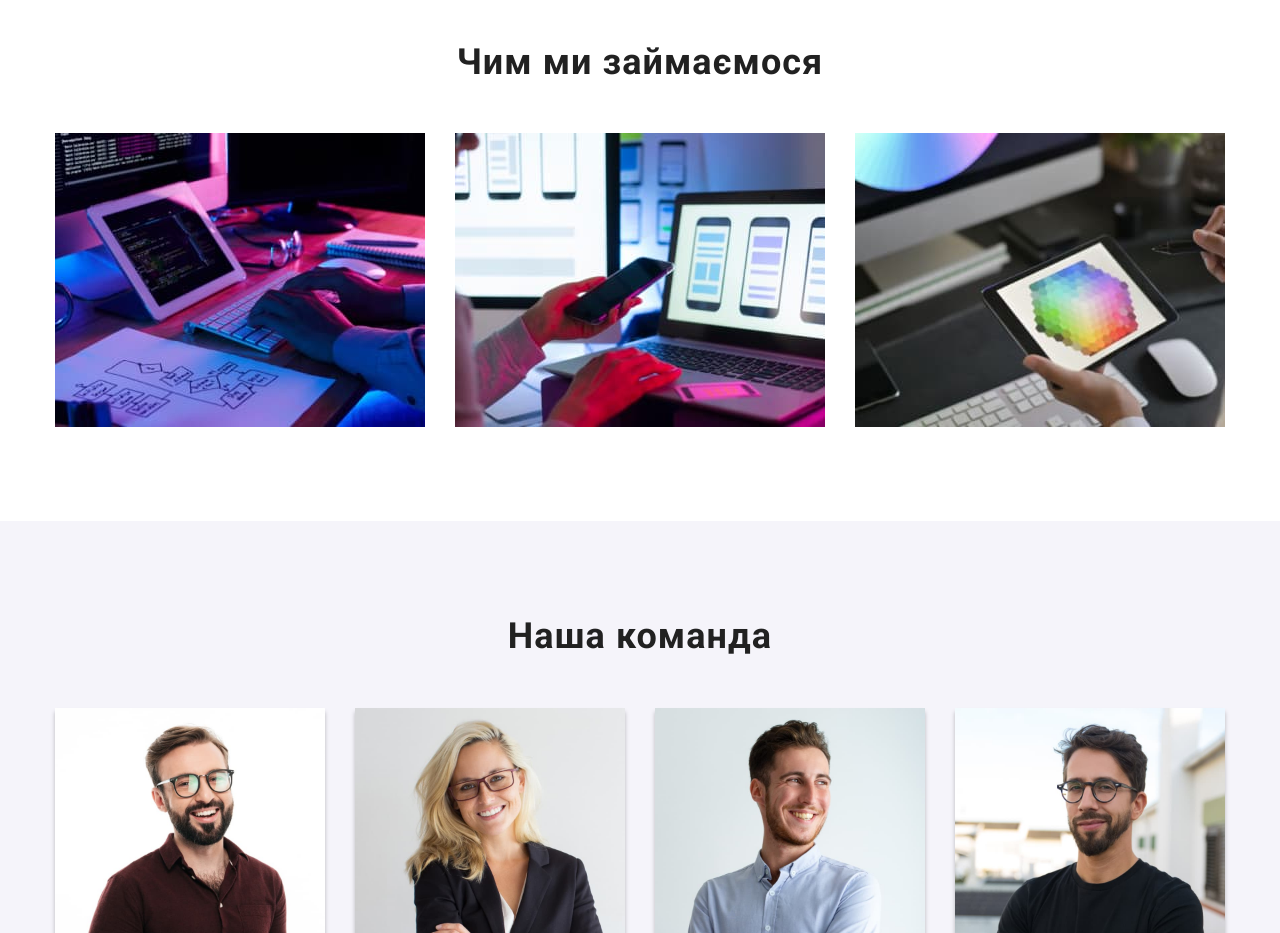
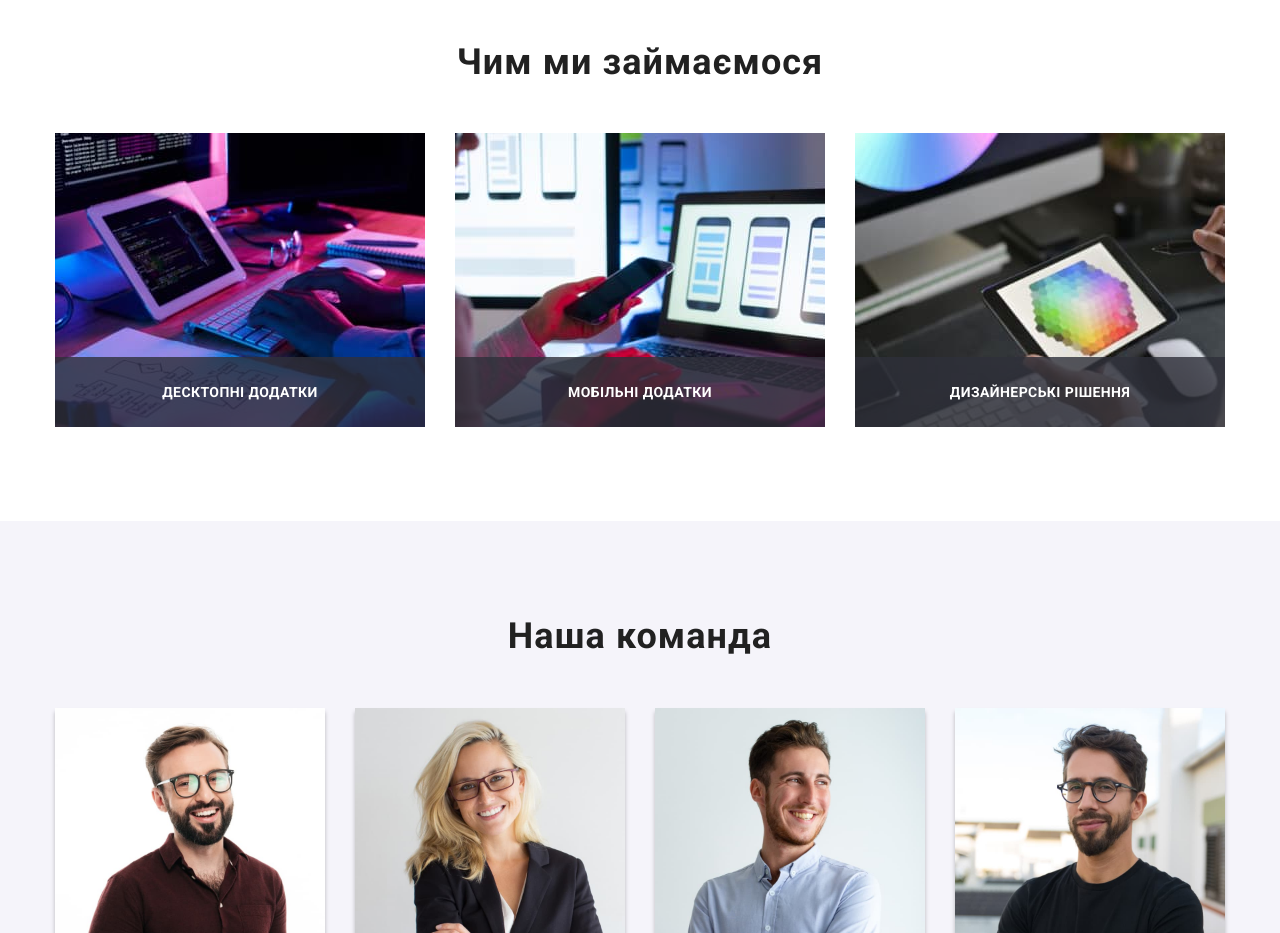
Before and after one commit to Natalucia777/goit-markup-hw-05, a plain HTML site: page index.html in a window 1280 px wide. Shown: the part 1140-2073 px from the top of the page. Drawn offline with nearby package versions, Linux system fonts and the light colour scheme.

Commit message:
benefits section

```diff
--- a/css/styles.css
+++ b/css/styles.css
@@ -46,10 +46,12 @@ img {
 }
 .link {
   color: var(--title-text-color);
+  transition: color 250ms cubic-bezier(0.4, 0, 0.2, 1);
 }
 .link:hover,
 .link:focus {
   color: var(--accent-text-color);
+
 }
 
 
@@ -403,6 +405,7 @@ button.hero-action {
 .activity-sub-list {
   display: flex;
   margin-right: 30px;
+  position: relative;
 }
 .activity-sub-list:nth-child(3) {
   margin-right: 0;
@@ -410,6 +413,23 @@ button.hero-action {
 .activity-img.picture {
   margin-bottom: 0;
 }
+.activity-title {
+  position: absolute;
+  width: 370px;
+  height: 70px;
+  bottom: 0;
+  padding-top: 27px;
+  padding-bottom: 27px;
+  font-weight: 700;
+  font-size: 14px;
+  line-height: 16px;
+  text-align: center;
+  letter-spacing: 0.03em;
+  text-transform: uppercase;
+  color: var(--background-page-color);
+  background-color: rgba(47, 48, 58, 0.8);
+}
+
 /* team */
 .team {
   background-color: var(--team-action-color);
--- a/index.html
+++ b/index.html
@@ -125,6 +125,7 @@
                 alt="Людина працює над розробкою сайту"
                 width="370"
               />
+              <h3 class="activity-title">Десктопні додатки</h3>
             </li>
             <li class="activity-sub-list">
               <img
@@ -133,6 +134,7 @@
                 alt="Людина створює Web додаток"
                 width="370"
               />
+              <h3 class="activity-title">Мобільні додатки</h3>
             </li>
             <li class="activity-sub-list">
               <img
@@ -141,6 +143,7 @@
                 alt="Людина працює над дизайном сайту"
                 width="370"
               />
+              <h3 class="activity-title">Дизайнерські рішення</h3>
             </li>
           </ul>
         </div>
```
Also changed, not shown: portfolio.html (+1 -1 lines).
